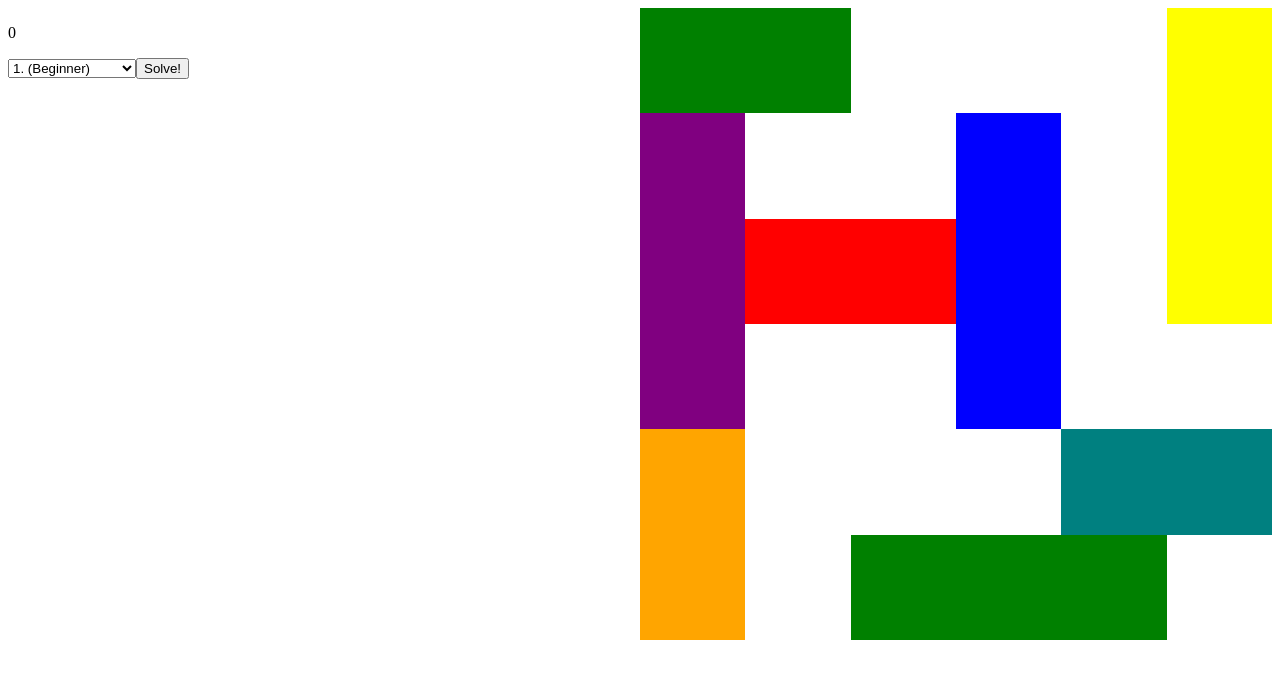
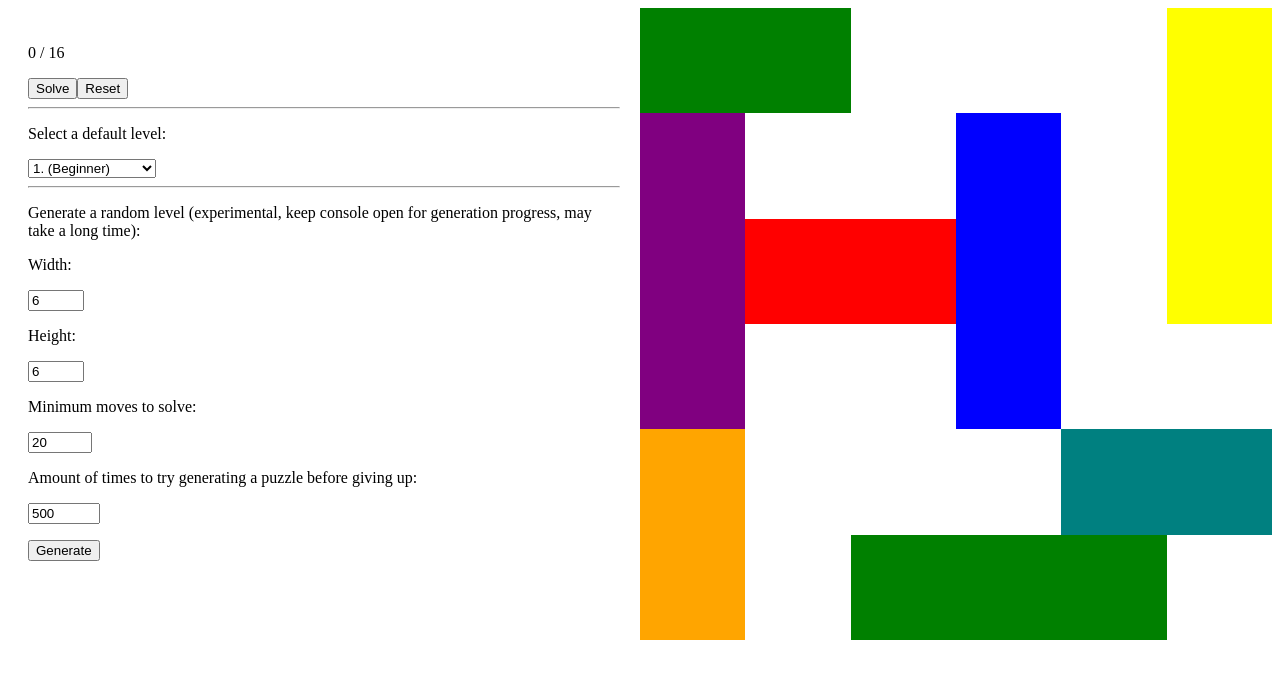
Before and after one commit to DannyGJdeJong/rush-hour, a Gatsby site: page / in a window 1280 px wide. Built offline with nearby package versions, Linux system fonts and the light colour scheme; Gatsby itself is replaced by a stand-in of ours.

Commit message:
Added experimental puzzle generator

```diff
--- a/src/components/GameContainer/GameContainer.tsx
+++ b/src/components/GameContainer/GameContainer.tsx
@@ -1,8 +1,9 @@
-import React, { FunctionComponent, useState } from 'react';
+import React, { FunctionComponent, useEffect, useState } from 'react';
 import styled from 'styled-components';
 
 import GameBoard from '../GameBoard';
-import { Puzzle, HardCodedPuzzles } from '../../utils/Puzzles';
+import { Puzzle, HardCodedPuzzles, GeneratePuzzle } from '../../utils/Puzzles';
+import { SolveBoard } from '../../utils/GameLogic';
 
 const StyledDiv = styled.div`
   display: grid;
@@ -30,51 +31,124 @@ const StyledGameBoard = styled(GameBoard)`
 `;
 
 const SettingsDiv = styled.div`
-  @media (orientation: landscape) {
-    grid-column-start: 1;
-    grid-row-start: 1;
-  }
-
-  @media (orientation: portrait) {
-    grid-column-start: 1;
-    grid-row-start: 1;
-  }
+  padding: 20px;
+  grid-column-start: 1;
+  grid-row-start: 1;
 `;
 
 const GameContainer: FunctionComponent = () => {
   const [moveCount, setMoveCount] = useState<number>(0);
   const [handleSolveButtonClick, setHandleSolveButtonClick] = useState<() => void>();
   const [selectedPuzzle, setSelectedPuzzle] = useState<Puzzle>(HardCodedPuzzles[0]);
+  const [optimalMoveCount, setOptimalMoveCount] = useState<number>();
+  const [reset, setReset] = useState<boolean>(false);
+  const [generatedPuzzleWidth, setGeneratedPuzzleWidth] = useState<number>(6);
+  const [generatedPuzzleHeight, setGeneratedPuzzleHeight] = useState<number>(6);
+  const [generatedPuzzleMinMoves, setGeneratedPuzzleMinMoves] = useState<number>(20);
+  const [generatedPuzzleTries, setGeneratedPuzzleTries] = useState<number>(500);
+
+  useEffect(() => {
+    setOptimalMoveCount(SolveBoard(selectedPuzzle.width, selectedPuzzle.height, selectedPuzzle.vehicles).length);
+  }, [selectedPuzzle]);
 
   const onSelectChange = (event: React.ChangeEvent<HTMLSelectElement>) => {
     setSelectedPuzzle(HardCodedPuzzles.find(({ name }) => name === event.target.value));
     setMoveCount(0);
   }
 
+  const handleResetButtonClick = () => {
+    setReset((reset) => !reset);
+    setMoveCount(0);
+  }
+
+  const handleGenerateButtonClick = () => {
+    setSelectedPuzzle({ name: "Random", width: generatedPuzzleWidth, height: generatedPuzzleHeight, vehicles: GeneratePuzzle(generatedPuzzleWidth, generatedPuzzleHeight, generatedPuzzleMinMoves, generatedPuzzleTries) });
+    setReset((reset) => !reset);
+    setMoveCount(0);
+  }
+
+  const handleGeneratedPuzzleWidthChange = (event: React.ChangeEvent<HTMLInputElement>) => {
+    // Parse input value
+    let value = parseInt(event.target.value);
+    // Enforce lower limit
+    value = Math.max(value, 5);
+    // Enforce upper limit
+    value = Math.min(value, 10);
+    setGeneratedPuzzleWidth(value);
+  }
+
+  const handleGeneratedPuzzleHeightChange = (event: React.ChangeEvent<HTMLInputElement>) => {
+    // Parse input value
+    let value = parseInt(event.target.value);
+    // Enforce lower limit
+    value = Math.max(value, 5);
+    // Enforce upper limit
+    value = Math.min(value, 10);
+    setGeneratedPuzzleHeight(value);
+  }
+
+  const handleGeneratedPuzzleMinMovesChange = (event: React.ChangeEvent<HTMLInputElement>) => {
+    // Parse input value
+    let value = parseInt(event.target.value);
+    // Enforce lower limit
+    value = Math.max(value, 5);
+    // Enforce upper limit
+    value = Math.min(value, 100);
+    setGeneratedPuzzleMinMoves(value);
+  }
+
+  const handleGeneratedPuzzleTriesChange = (event: React.ChangeEvent<HTMLInputElement>) => {
+    // Parse input value
+    let value = parseInt(event.target.value);
+    // Enforce lower limit
+    value = Math.max(value, 1);
+    // Enforce upper limit
+    value = Math.min(value, 1000);
+    setGeneratedPuzzleTries(value);
+  }
+
   return (
     <StyledDiv>
       <SettingsDiv>
-        <p> { moveCount } </p>
+        <p> { moveCount } / { optimalMoveCount } </p>
+        <button onClick={ handleSolveButtonClick }>
+          Solve
+        </button>
+        <button onClick={ handleResetButtonClick }>
+          Reset
+        </button>
+        <hr></hr>
+        <p> Select a default level: </p>
         <select onChange={ onSelectChange } value={ selectedPuzzle.name }>
           {
             HardCodedPuzzles.map(({ name }) =>
-              <option value={ name }>{ name }</option>
+              <option key={ name } value={ name }>{ name }</option>
             )
           }
         </select>
-        <button onClick={ handleSolveButtonClick }>
-          Solve!
+        <hr></hr>
+        <p> Generate a random level (experimental, keep console open for generation progress, may take a long time): </p>
+        <p> Width: </p>
+        <input min={ 5 } max={ 10 }  type="number" value={ generatedPuzzleWidth }    onChange={ handleGeneratedPuzzleWidthChange } />
+        <p> Height: </p>
+        <input min={ 5 } max={ 10 }  type="number" value={ generatedPuzzleHeight }   onChange={ handleGeneratedPuzzleHeightChange } />
+        <p> Minimum moves to solve: </p>
+        <input min={ 5 } max={ 100 } type="number" value={ generatedPuzzleMinMoves } onChange={ handleGeneratedPuzzleMinMovesChange } />
+        <p> Amount of times to try generating a puzzle before giving up: </p>
+        <input min={ 1 } max={ 1000 } type="number" value={ generatedPuzzleTries } onChange={ handleGeneratedPuzzleTriesChange } />
+        <p></p>
+        <button onClick={ handleGenerateButtonClick }>
+          Generate
         </button>
       </SettingsDiv>
       <StyledGameBoard
-        key={ selectedPuzzle.name } // Force re-mount on selectedPuzzle change
+        key={ selectedPuzzle.name + reset } // Force re-mount on selectedPuzzle change
         width={ selectedPuzzle.width }
         height={ selectedPuzzle.height }
         initialVehicles={ selectedPuzzle.vehicles }
         setMoveCount={ setMoveCount }
         setSolveClickHandler={ setHandleSolveButtonClick }/>
     </StyledDiv>
-
   );
 }
 
--- a/src/components/Swipeable/Swipeable.tsx
+++ b/src/components/Swipeable/Swipeable.tsx
@@ -39,10 +39,9 @@ const Swipeable: FunctionComponent<SwipeableProps> = ({children, swipeCallback})
     event.preventDefault()
   }
 
-  const mouseUpHandler = (event: React.MouseEvent | MouseEvent) => {
+  const mouseUpHandler = () => {
     // Stop dragging when the mouse is released
     setDragging(false);
-    event.preventDefault()
   }
 
   useEffect(() => {
--- a/src/utils/Puzzles/Puzzles.ts
+++ b/src/utils/Puzzles/Puzzles.ts
@@ -1,4 +1,5 @@
-import { Orientation, VehicleData } from "../Types";
+import { Orientation, VehicleData, Coordinates } from "../Types";
+import { ConstructGrid, IsValidPosition, SolveBoard } from '../GameLogic';
 
 export type Puzzle = {
   name: string
@@ -65,3 +66,74 @@ export const HardCodedPuzzles: Puzzle[] = [
     ]
   }
 ];
+
+const availableColors = ['silver', 'gray', 'black', 'maroon', 'yellow', 'olive', 'lime', 'green', 'aqua', 'teal', 'blue', 'navy', 'fuchsia', 'purple'];
+
+// Very experimental puzzle generator
+// Apparently generating puzzles is quite hard
+export const GeneratePuzzle = (width: number, height: number, minMoveCount: number, tries: number) => {
+  // Keep a list of all placed vehicles
+  let vehicles: VehicleData[] = [];
+
+  // Keep track of how many times we've tried to generate a puzzle
+  let tryCount = 0;
+
+  do {
+    // Reset the list of placed vehicles
+    vehicles = [];
+
+    // Generate a random number between 6 and 11
+    let vehicleCount = Math.floor(Math.random() * 6) + 6;
+
+    // Decide where the red car will be placed
+    // Red car always goes in the center or one above the center row
+    let red_y = Math.ceil(height / 2) - 1;
+    // Red car goes in one of the first three columns
+    let red_x = Math.floor(Math.random() * 3);
+    vehicles.push({ id: red_x + ',' + red_y, coordinates: { x: red_x, y: red_y }, orientation: Orientation.Horizontal, length: 2, color: 'red' });
+
+    let colors = [...availableColors];
+
+    // Now add vehicleCount vehicles to the grid
+    Array(vehicleCount).fill(0).forEach(() => {
+      // Get a random vehicle length
+      let vehicleLength: number = Math.floor(Math.random() * 2) + 2;
+      // Get a random vehicle orientation
+      let vehicleOrientation: Orientation = Math.floor(Math.random() * 2);
+
+      // Get a random vehicle color
+      let colorIndex = Math.floor(Math.random() * colors.length)
+      let vehicleColor: string = colors[colorIndex];
+      colors.splice(colorIndex, 1);
+
+      let grid = ConstructGrid(width, height, vehicles);
+
+      let possibleCoordinates: Coordinates[] = [];
+
+      grid.forEach((row, y) => {
+        // Make sure the red vehicle is the only horizontal vehicle in its row
+        if (vehicleOrientation == Orientation.Horizontal && y == red_y) { return; }
+
+        row.forEach((_, x) => {
+          if (IsValidPosition(grid, { id: width + ',' + height, coordinates: { x: x, y: y }, orientation: vehicleOrientation, length: vehicleLength, color: vehicleColor })) {
+            possibleCoordinates.push({ x: x, y: y });
+          }
+        });
+      });
+
+      // If no possible coordinates were found, skip this vehicle
+      if (possibleCoordinates.length == 0) {
+        return;
+      }
+
+      // Add vehicle to vehicles list with one of the possible coordinates
+      let { x, y } = possibleCoordinates[Math.floor(Math.random() * possibleCoordinates.length)];
+      vehicles.push({ id: x + ',' + y, coordinates: { x: x, y: y }, orientation: vehicleOrientation, length: vehicleLength, color: vehicleColor });
+    });
+
+    tryCount += 1;
+    console.log(tryCount);
+  } while (SolveBoard(width, height, vehicles).length < minMoveCount && tryCount <= tries)
+
+  return vehicles;
+}
```
